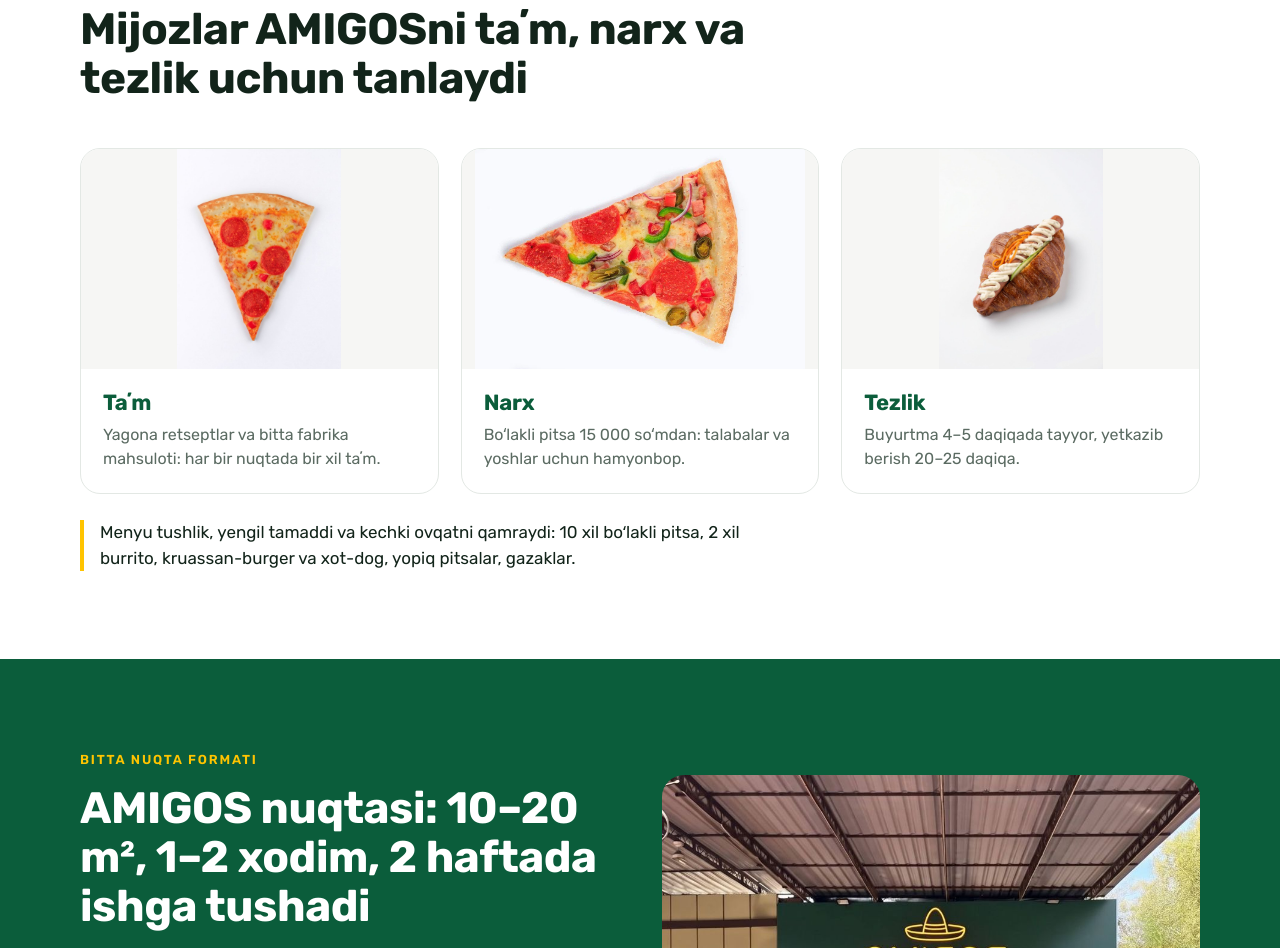
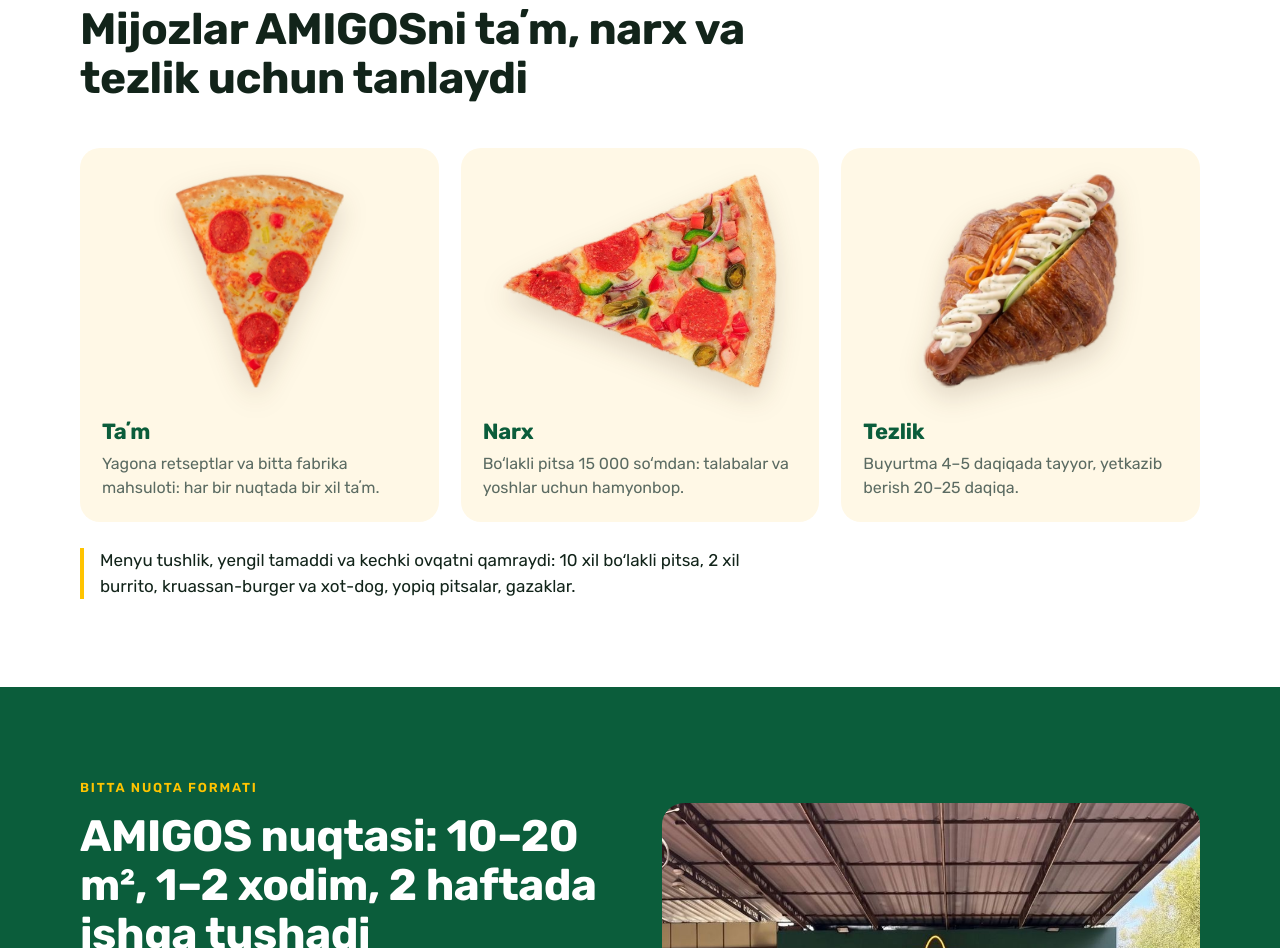
Before and after one commit to AnonymousTEAM97/amigos-master, a plain HTML site: page index.html in a window 1280 px wide. Shown: the part 1067-2015 px from the top of the page. Drawn offline with Linux system fonts and the light colour scheme.

Commit message:
Add files via upload

```diff
--- a/index.html
+++ b/index.html
@@ -63,8 +63,8 @@ h2{font-size:clamp(28px,4vw,44px);font-weight:700;max-width:760px}
 
 /* three reasons */
 .three{display:grid;grid-template-columns:repeat(3,1fr);gap:22px;margin-top:44px}
-.card{border:1px solid var(--line);border-radius:20px;overflow:hidden;background:#fff}
-.card img{height:220px;width:100%;object-fit:cover;background:#f6f6f4}
+.card{border-radius:20px;overflow:hidden;background:var(--cream)}
+.card img{height:250px;width:100%;object-fit:contain;padding:26px 26px 10px;display:block;filter:drop-shadow(0 12px 14px rgba(58,29,10,.16))}
 .card div{padding:22px}
 .card h3{font-size:22px;color:var(--green)}
 .card p{color:var(--muted);margin-top:8px}
@@ -240,9 +240,9 @@ html[lang="uz"] .ru{display:none!important}
   <div class="wrap">
     <h2><span class="uz">Mijozlar AMIGOSni taʼm, narx va tezlik uchun tanlaydi</span><span class="ru">Гости выбирают AMIGOS за вкус, цену и скорость</span></h2>
     <div class="three">
-      <div class="card"><img src="img/slice-pepperoni.jpg" alt="" style="object-fit:contain"><div><h3><span class="uz">Taʼm</span><span class="ru">Вкус</span></h3><p class="uz">Yagona retseptlar va bitta fabrika mahsuloti: har bir nuqtada bir xil taʼm.</p><p class="ru">Единые рецептуры и продукция одной фабрики: одинаковый вкус в каждой точке.</p></div></div>
-      <div class="card"><img src="img/slice-mix.jpg" alt="" style="object-fit:contain"><div><h3><span class="uz">Narx</span><span class="ru">Цена</span></h3><p class="uz">Boʻlakli pitsa 15 000 soʻmdan: talabalar va yoshlar uchun hamyonbop.</p><p class="ru">Пицца кусками от 15 000 сум: доступно студентам и молодёжи.</p></div></div>
-      <div class="card"><img src="img/croissant.jpg" alt="" style="object-fit:contain"><div><h3><span class="uz">Tezlik</span><span class="ru">Скорость</span></h3><p class="uz">Buyurtma 4–5 daqiqada tayyor, yetkazib berish 20–25 daqiqa.</p><p class="ru">Заказ готов за 4–5 минут, доставка за 20–25 минут.</p></div></div>
+      <div class="card"><img src="img/slice-pepperoni-cut.png" alt=""><div><h3><span class="uz">Taʼm</span><span class="ru">Вкус</span></h3><p class="uz">Yagona retseptlar va bitta fabrika mahsuloti: har bir nuqtada bir xil taʼm.</p><p class="ru">Единые рецептуры и продукция одной фабрики: одинаковый вкус в каждой точке.</p></div></div>
+      <div class="card"><img src="img/slice-mix-cut.png" alt=""><div><h3><span class="uz">Narx</span><span class="ru">Цена</span></h3><p class="uz">Boʻlakli pitsa 15 000 soʻmdan: talabalar va yoshlar uchun hamyonbop.</p><p class="ru">Пицца кусками от 15 000 сум: доступно студентам и молодёжи.</p></div></div>
+      <div class="card"><img src="img/croissant-cut.png" alt=""><div><h3><span class="uz">Tezlik</span><span class="ru">Скорость</span></h3><p class="uz">Buyurtma 4–5 daqiqada tayyor, yetkazib berish 20–25 daqiqa.</p><p class="ru">Заказ готов за 4–5 минут, доставка за 20–25 минут.</p></div></div>
     </div>
     <p class="note"><span class="uz">Menyu tushlik, yengil tamaddi va kechki ovqatni qamraydi: 10 xil boʻlakli pitsa, 2 xil burrito, kruassan-burger va xot-dog, yopiq pitsalar, gazaklar.</span><span class="ru">Меню закрывает обед, перекус и ужин: 10 видов пиццы кусками, 2 вида буррито, круассан-бургер и хот-дог, закрытые пиццы, закуски.</span></p>
   </div>
```
